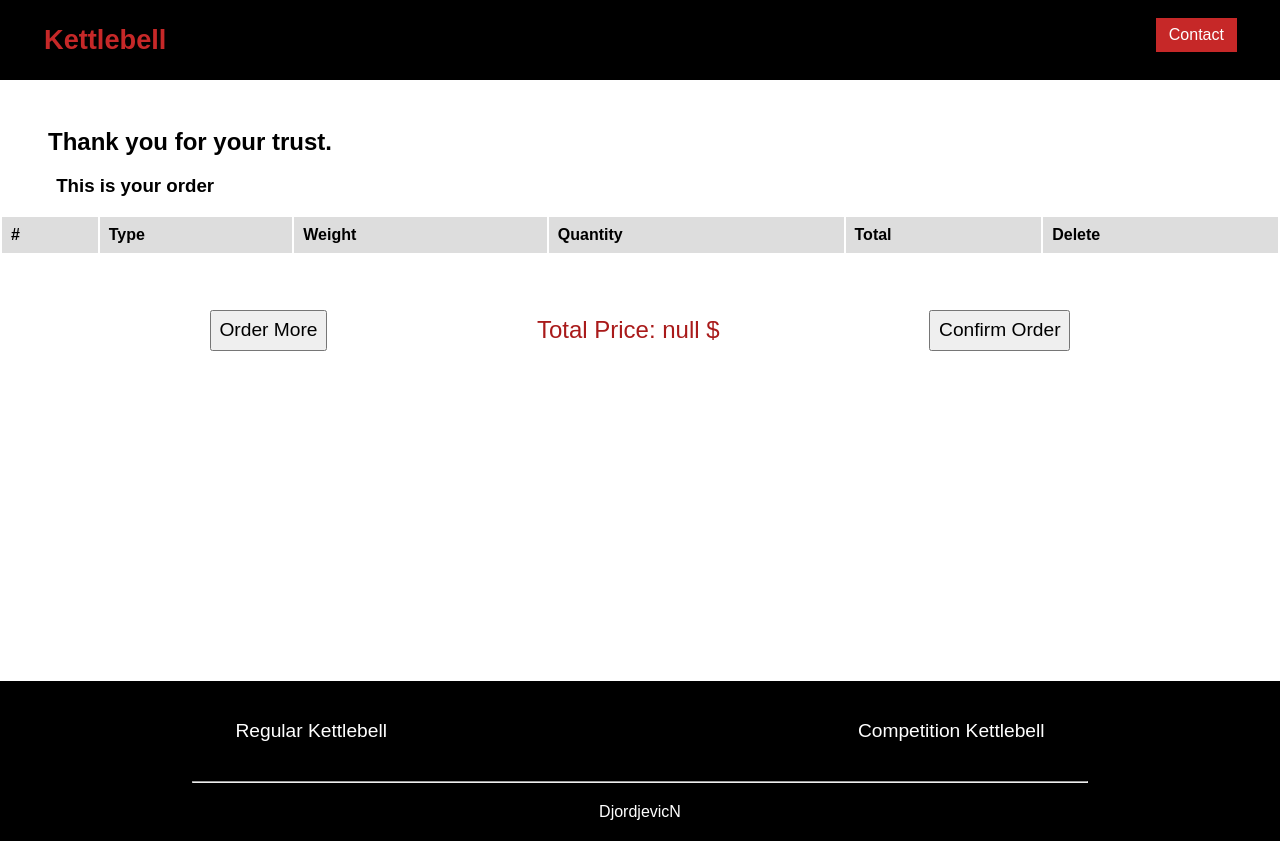
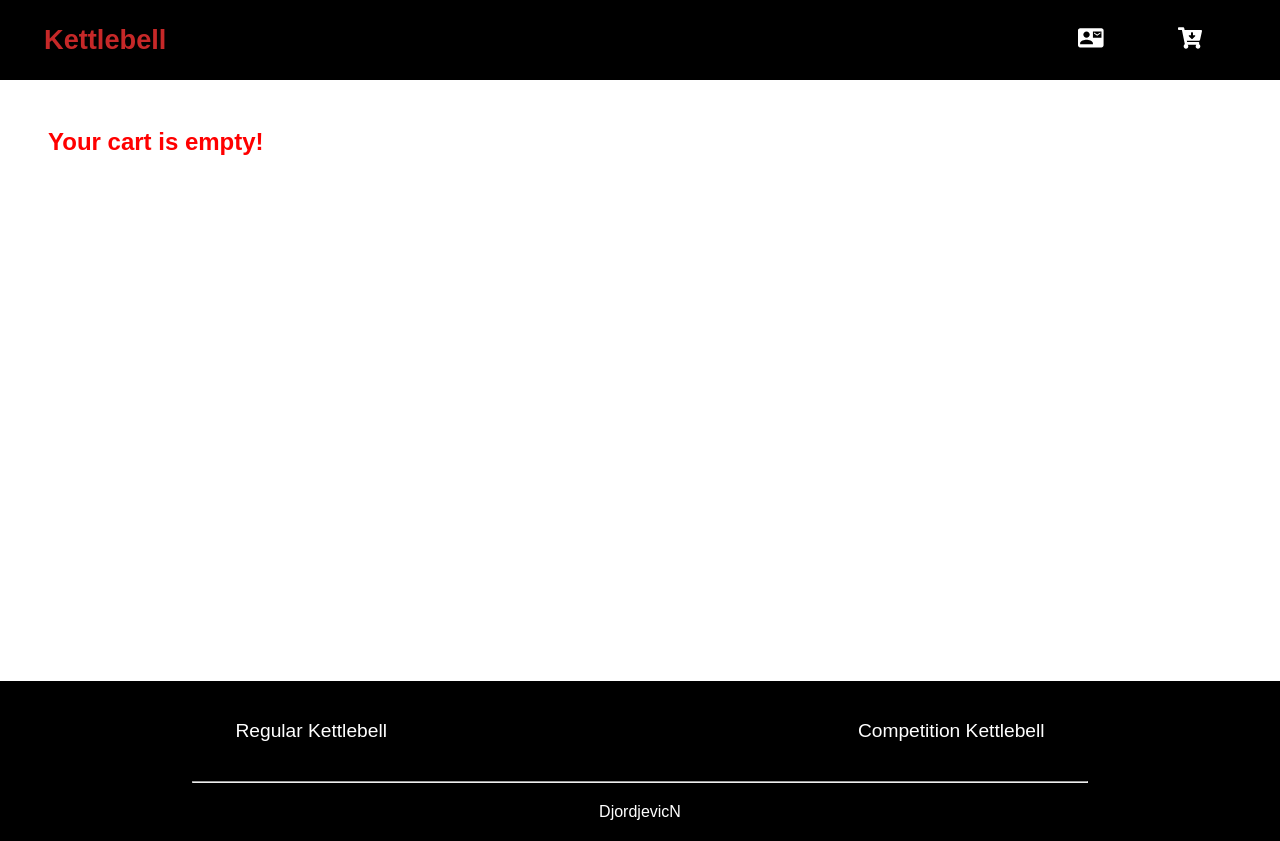
Before and after one commit to nebojsadj/Kettlebells, a React (Create React App) app: page /buy in a window 1280 px wide. Built offline with nearby package versions, Linux system fonts and the light colour scheme.

Commit message:
add contact and cart icons

```diff
--- a/src/components/Buy/Buy.js
+++ b/src/components/Buy/Buy.js
@@ -18,10 +18,6 @@ function Buy({ order, setOrder }) {
   const deleteItem = (index) => {
     const items = order.filter((el) => el !== order[index]);
     setOrder([...items]);
-
-    if (items.length === 0) {
-      history.goBack();
-    }
   };
 
   const price = () => {
@@ -39,9 +35,17 @@ function Buy({ order, setOrder }) {
   return (
     <Container>
       <Box>
+        {order.length === 0 ? (
+          <h2 style={{ color: "red" }}>Your cart is empty!</h2>
+        ) : (
+          <>
             <h2>Thank you for your trust.</h2>
             <h3>This is your order</h3>
+          </>
+        )}
       </Box>
+      {order.length !== 0 && (
+        <>
           <Table>
             <thead>
               <tr>
@@ -69,10 +73,14 @@ function Buy({ order, setOrder }) {
             </tbody>
           </Table>
           <ButtonGroup>
-        <ButtonOrder onClick={() => history.goBack()}>Order More</ButtonOrder>
+            <ButtonOrder onClick={() => history.goBack()}>
+              Order More
+            </ButtonOrder>
             <TotalPrice>{`Total Price: ${total} $`}</TotalPrice>
             <ButtonConfirm>Confirm Order</ButtonConfirm>
           </ButtonGroup>
+        </>
+      )}
     </Container>
   );
 }
--- a/src/components/Navbar/Navbar.js
+++ b/src/components/Navbar/Navbar.js
@@ -6,8 +6,10 @@ import {
   NavMenu,
   NavItem,
   NavLink,
-  Button,
+  NavGroup,
   MobileIcon,
+  Cart,
+  ContactUs,
 } from "./NavbarStyle";
 import { animateScroll as Scroll } from "react-scroll";
 import { Link } from "react-router-dom";
@@ -85,11 +87,18 @@ function Navbar({ secondRoute, toggle }) {
               </NavItem>
             </NavMenu>
           )}
-          <NavItem>
-            <Link to="/contact">
-              <Button>Contact</Button>
-            </Link>
-          </NavItem>
+          <NavGroup>
+            <NavItem>
+              <Link to="/contact">
+                <ContactUs />
+              </Link>
+            </NavItem>
+            <NavItem>
+              <Link to="/buy">
+                <Cart />
+              </Link>
+            </NavItem>
+          </NavGroup>
         </NavbarContainer>
       </Nav>
     </>
--- a/src/components/Navbar/NavbarStyle.js
+++ b/src/components/Navbar/NavbarStyle.js
@@ -2,6 +2,8 @@ import styled from "styled-components";
 import { NavLink as LinkR } from "react-router-dom";
 import { Link as LinkS } from "react-scroll";
 import { GiHamburgerMenu } from "react-icons/gi";
+import { FaCartArrowDown } from "react-icons/fa";
+import { MdContactMail } from "react-icons/md";
 
 export const Nav = styled.nav`
   background: #000;
@@ -59,18 +61,9 @@ export const NavLink = styled(LinkS)`
   cursor: pointer;
 `;
 
-export const Button = styled.button`
-  font-size: 1em;
-  padding: 0.5em 0.8em;
-  cursor: pointer;
-  border: none;
-  background-color: #c62828;
-  color: #fff;
-
-  &:hover {
-    background-color: #a91a1a;
-  }
-
+export const NavGroup = styled.div`
+  display: flex;
+  align-items: center;
   @media screen and (max-width: 768px) {
     display: none;
   }
@@ -91,3 +84,41 @@ export const MobileIcon = styled(GiHamburgerMenu)`
     display: block;
   }
 `;
+
+export const Cart = styled(FaCartArrowDown)`
+  font-size: 1.5em;
+  cursor: pointer;
+  color: #fff;
+
+  &:hover {
+    color: #a91a1a;
+  }
+  @media screen and (max-width: 768px) {
+    font-size: 60px;
+  }
+  @media screen and (max-width: 375px) {
+    font-size: 50px;
+  }
+  @media screen and (max-width: 360px) {
+    font-size: 40px;
+  }
+`;
+
+export const ContactUs = styled(MdContactMail)`
+  font-size: 1.6em;
+  cursor: pointer;
+  color: #fff;
+
+  &:hover {
+    color: #a91a1a;
+  }
+  @media screen and (max-width: 768px) {
+    font-size: 60px;
+  }
+  @media screen and (max-width: 375px) {
+    font-size: 50px;
+  }
+  @media screen and (max-width: 360px) {
+    font-size: 40px;
+  }
+`;
--- a/src/components/Sidebar/Sidebar.js
+++ b/src/components/Sidebar/Sidebar.js
@@ -1,13 +1,7 @@
 import React from "react";
-import {
-  Container,
-  Icon,
-  NavMenu,
-  NavItem,
-  Button,
-  NavLink,
-} from "./SidebarStyle";
+import { Container, Icon, NavMenu, NavItem, NavLink } from "./SidebarStyle";
 import { useHistory } from "react-router-dom";
+import { Cart, ContactUs } from "../Navbar/NavbarStyle";
 
 function Sidebar({ toggle, sideOpen }) {
   const history = useHistory();
@@ -85,14 +79,20 @@ function Sidebar({ toggle, sideOpen }) {
           </NavLink>
         </NavItem>
         <NavItem>
-          <Button
+          <ContactUs
             onClick={() => {
               history.push("/contact");
               toggle();
             }}
-          >
-            Contact
-          </Button>
+          />
+        </NavItem>
+        <NavItem>
+          <Cart
+            onClick={() => {
+              history.push("/buy");
+              toggle();
+            }}
+          />
         </NavItem>
       </NavMenu>
     </Container>
--- a/src/components/Sidebar/SidebarStyle.js
+++ b/src/components/Sidebar/SidebarStyle.js
@@ -39,16 +39,3 @@ export const NavLink = styled(LinkS)`
   cursor: pointer;
   font-size: 24px;
 `;
-
-export const Button = styled.button`
-  font-size: 1.5em;
-  padding: 0.7em 1.6em;
-  cursor: pointer;
-  border: none;
-  background-color: #c62828;
-  color: #fff;
-
-  &:hover {
-    background-color: #a91a1a;
-  }
-`;
```
Lines whose indentation alone changed are shown as unchanged.
